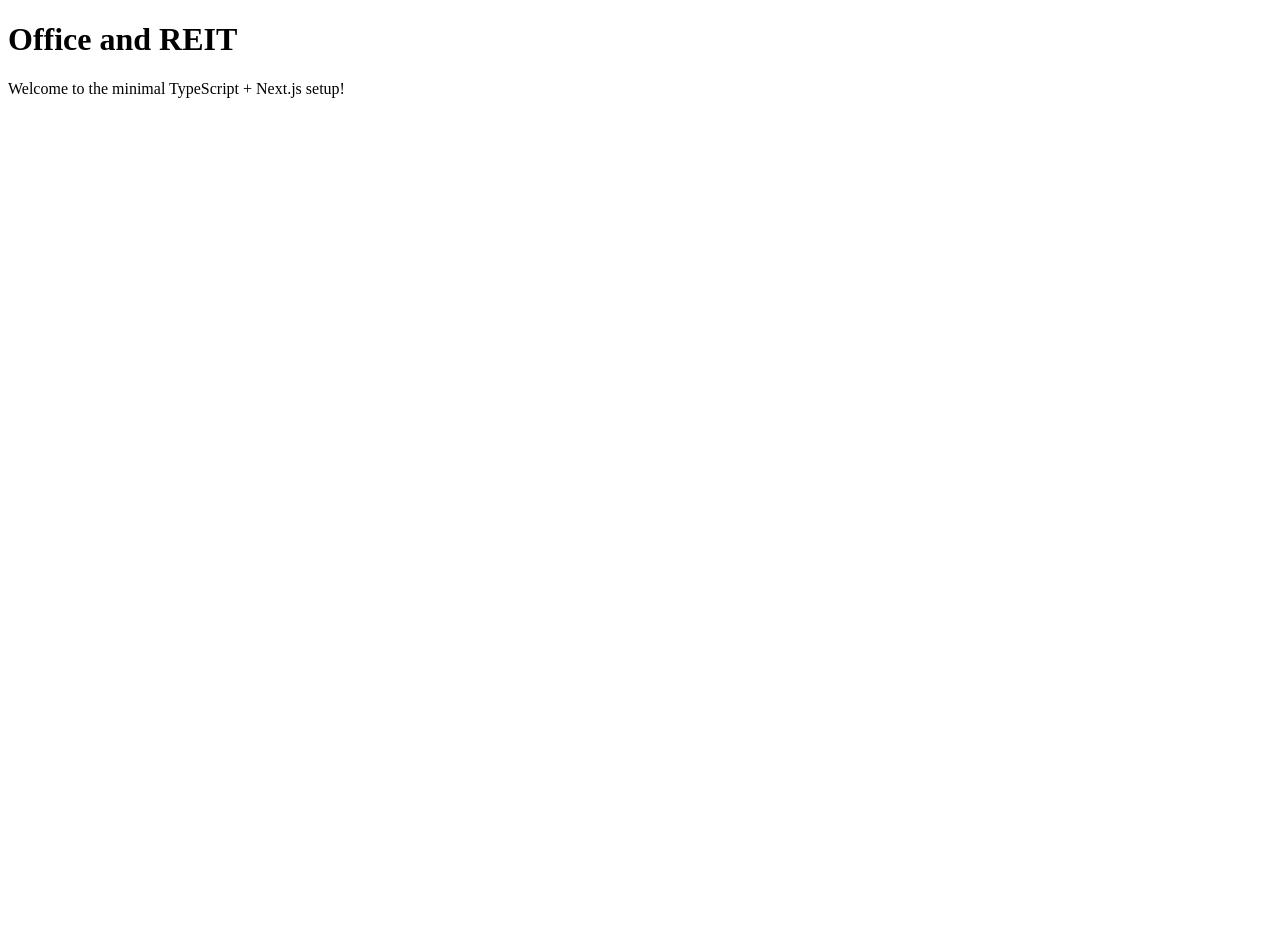
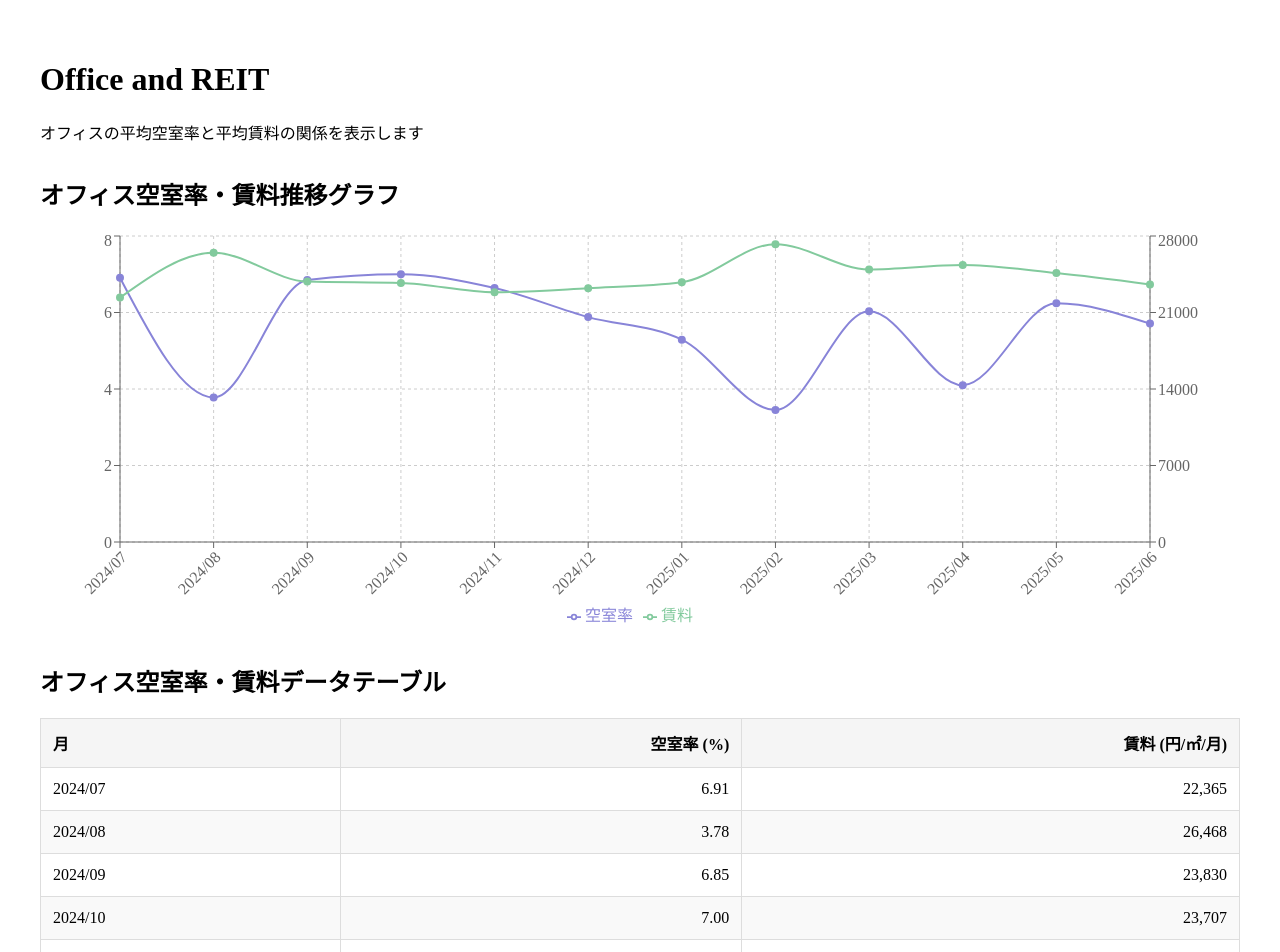
Before and after one commit to tosi29/office-and-reit, a Next.js app: page / in a window 1280 px wide. Shown: the top 952 px of the page. Before the commit the page ends 800 px from the top, so only its background shows below. Built offline with nearby package versions, Linux system fonts and the light colour scheme.

Commit message:
Implement office vacancy and rental rate visualization with charts and tables
Co-authored-by: tosi29 <2134316+tosi29@users.noreply.github.com>

```diff
--- /dev/null
+++ b/components/OfficeChart.tsx
@@ -0,0 +1,75 @@
+import {
+  LineChart,
+  Line,
+  XAxis,
+  YAxis,
+  CartesianGrid,
+  Tooltip,
+  Legend,
+  ResponsiveContainer
+} from 'recharts';
+import { OfficeData } from '../types/office';
+
+interface OfficeChartProps {
+  data: OfficeData[];
+}
+
+const OfficeChart: React.FC<OfficeChartProps> = ({ data }) => {
+  return (
+    <div style={{ marginTop: '2rem' }}>
+      <h2>オフィス空室率・賃料推移グラフ</h2>
+      <div style={{ width: '100%', height: '400px', marginTop: '1rem' }}>
+        <ResponsiveContainer width="100%" height="100%">
+          <LineChart
+            data={data}
+            margin={{
+              top: 5,
+              right: 30,
+              left: 20,
+              bottom: 5,
+            }}
+          >
+            <CartesianGrid strokeDasharray="3 3" />
+            <XAxis
+              dataKey="month"
+              angle={-45}
+              textAnchor="end"
+              height={60}
+            />
+            <YAxis yAxisId="left" orientation="left" />
+            <YAxis yAxisId="right" orientation="right" />
+            <Tooltip
+              labelFormatter={(label) => `月: ${label}`}
+              formatter={(value, name) => {
+                if (name === '空室率') return [`${value}%`, name];
+                if (name === '賃料') return [`${Number(value).toLocaleString()}円/㎡/月`, name];
+                return [value, name];
+              }}
+            />
+            <Legend />
+            <Line
+              yAxisId="left"
+              type="monotone"
+              dataKey="vacancyRate"
+              stroke="#8884d8"
+              strokeWidth={2}
+              name="空室率"
+              dot={{ fill: '#8884d8' }}
+            />
+            <Line
+              yAxisId="right"
+              type="monotone"
+              dataKey="rentalRate"
+              stroke="#82ca9d"
+              strokeWidth={2}
+              name="賃料"
+              dot={{ fill: '#82ca9d' }}
+            />
+          </LineChart>
+        </ResponsiveContainer>
+      </div>
+    </div>
+  );
+};
+
+export default OfficeChart;
--- /dev/null
+++ b/components/OfficeTable.tsx
@@ -0,0 +1,50 @@
+import { OfficeData } from '../types/office';
+
+interface OfficeTableProps {
+  data: OfficeData[];
+}
+
+const OfficeTable: React.FC<OfficeTableProps> = ({ data }) => {
+  return (
+    <div style={{ marginTop: '2rem' }}>
+      <h2>オフィス空室率・賃料データテーブル</h2>
+      <table style={{
+        width: '100%',
+        borderCollapse: 'collapse',
+        marginTop: '1rem',
+        border: '1px solid #ddd'
+      }}>
+        <thead>
+          <tr style={{ backgroundColor: '#f5f5f5' }}>
+            <th style={{ padding: '12px', border: '1px solid #ddd', textAlign: 'left' }}>
+              月
+            </th>
+            <th style={{ padding: '12px', border: '1px solid #ddd', textAlign: 'right' }}>
+              空室率 (%)
+            </th>
+            <th style={{ padding: '12px', border: '1px solid #ddd', textAlign: 'right' }}>
+              賃料 (円/㎡/月)
+            </th>
+          </tr>
+        </thead>
+        <tbody>
+          {data.map((item, index) => (
+            <tr key={index} style={{ backgroundColor: index % 2 === 0 ? '#fff' : '#f9f9f9' }}>
+              <td style={{ padding: '12px', border: '1px solid #ddd' }}>
+                {item.month}
+              </td>
+              <td style={{ padding: '12px', border: '1px solid #ddd', textAlign: 'right' }}>
+                {item.vacancyRate.toFixed(2)}
+              </td>
+              <td style={{ padding: '12px', border: '1px solid #ddd', textAlign: 'right' }}>
+                {item.rentalRate.toLocaleString()}
+              </td>
+            </tr>
+          ))}
+        </tbody>
+      </table>
+    </div>
+  );
+};
+
+export default OfficeTable;
--- a/package.json
+++ b/package.json
@@ -15,12 +15,14 @@
   "dependencies": {
     "next": "^15.3.4",
     "react": "^19.1.0",
-    "react-dom": "^19.1.0"
+    "react-dom": "^19.1.0",
+    "recharts": "^2.15.4"
   },
   "devDependencies": {
     "@types/node": "^24.0.3",
     "@types/react": "^19.1.8",
     "@types/react-dom": "^19.1.6",
+    "@types/recharts": "^1.8.29",
     "typescript": "^5.8.3"
   }
 }
--- /dev/null
+++ b/pages/api/office-data.ts
@@ -0,0 +1,42 @@
+import { NextApiRequest, NextApiResponse } from 'next';
+import { OfficeApiResponse, OfficeData } from '../../types/office';
+
+// Generate stub data for the past 12 months
+const generateStubData = (): OfficeData[] => {
+  const data: OfficeData[] = [];
+  const currentDate = new Date();
+
+  for (let i = 11; i >= 0; i--) {
+    const date = new Date(currentDate.getFullYear(), currentDate.getMonth() - i, 1);
+    const month = date.toLocaleDateString('ja-JP', { year: 'numeric', month: '2-digit' });
+
+    // Generate realistic stub data with some correlation
+    // Higher vacancy rates tend to correlate with lower rental rates
+    const vacancyRate = Math.round((3 + Math.random() * 4) * 100) / 100; // 3-7%
+    const baseRentalRate = 25000; // base rental rate in yen per sqm
+    const rentalRate = Math.round((baseRentalRate - (vacancyRate - 5) * 1000 + (Math.random() - 0.5) * 2000));
+
+    data.push({
+      month,
+      vacancyRate,
+      rentalRate,
+      date: date.toISOString(),
+    });
+  }
+
+  return data;
+};
+
+export default function handler(req: NextApiRequest, res: NextApiResponse<OfficeApiResponse>) {
+  if (req.method !== 'GET') {
+    return res.status(405).json({ data: [], success: false });
+  }
+
+  try {
+    const data = generateStubData();
+    res.status(200).json({ data, success: true });
+  } catch (error) {
+    console.error('Error generating office data:', error);
+    res.status(500).json({ data: [], success: false });
+  }
+}
--- a/pages/index.tsx
+++ b/pages/index.tsx
@@ -1,12 +1,61 @@
-import { NextPage } from 'next'
+import { NextPage } from 'next';
+import { useEffect, useState } from 'react';
+import { OfficeData, OfficeApiResponse } from '../types/office';
+import OfficeChart from '../components/OfficeChart';
+import OfficeTable from '../components/OfficeTable';
 
 const Home: NextPage = () => {
+  const [officeData, setOfficeData] = useState<OfficeData[]>([]);
+  const [loading, setLoading] = useState(true);
+  const [error, setError] = useState<string | null>(null);
+
+  useEffect(() => {
+    const fetchOfficeData = async () => {
+      try {
+        const response = await fetch('/api/office-data');
+        const result: OfficeApiResponse = await response.json();
+
+        if (result.success) {
+          setOfficeData(result.data);
+        } else {
+          setError('データの取得に失敗しました');
+        }
+      } catch (err) {
+        setError('データの取得中にエラーが発生しました');
+        console.error('Error fetching office data:', err);
+      } finally {
+        setLoading(false);
+      }
+    };
+
+    fetchOfficeData();
+  }, []);
+
   return (
-    <div>
+    <div style={{ padding: '2rem', maxWidth: '1200px', margin: '0 auto' }}>
       <h1>Office and REIT</h1>
-      <p>Welcome to the minimal TypeScript + Next.js setup!</p>
+      <p>オフィスの平均空室率と平均賃料の関係を表示します</p>
+
+      {loading && <p>データを読み込み中...</p>}
+
+      {error && (
+        <div style={{ color: 'red', padding: '1rem', backgroundColor: '#ffe6e6', border: '1px solid #ff0000', borderRadius: '4px' }}>
+          エラー: {error}
+        </div>
+      )}
+
+      {!loading && !error && officeData.length > 0 && (
+        <>
+          <OfficeChart data={officeData} />
+          <OfficeTable data={officeData} />
+        </>
+      )}
+
+      {!loading && !error && officeData.length === 0 && (
+        <p>データがありません</p>
+      )}
     </div>
-  )
-}
+  );
+};
 
-export default Home
+export default Home;
--- /dev/null
+++ b/types/office.ts
@@ -0,0 +1,11 @@
+export interface OfficeData {
+  month: string;
+  vacancyRate: number; // percentage
+  rentalRate: number; // yen per sqm per month
+  date: string; // ISO date string
+}
+
+export interface OfficeApiResponse {
+  data: OfficeData[];
+  success: boolean;
+}
```
Also changed, not shown: 1 other file (tests, documents, lock files or other folders).
